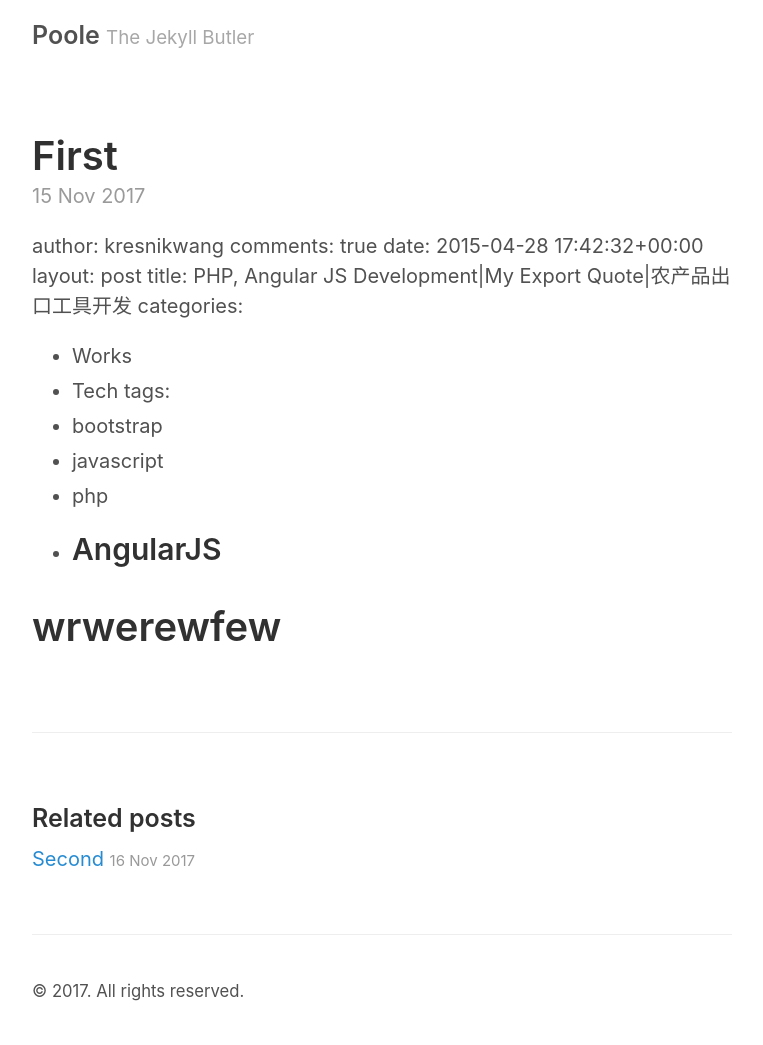
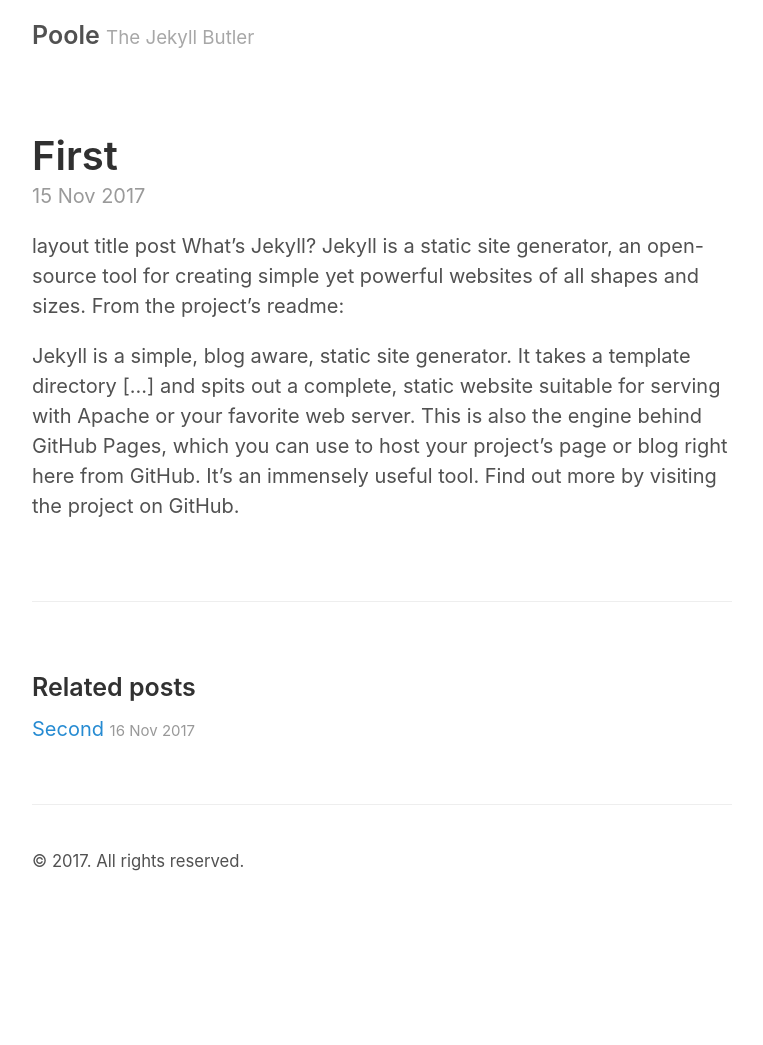
Before and after one commit to Stanley813/hybrid-blog, a Jekyll site: the page built from _posts/2017-11-15-first.md, in a window 1280 px wide. Shown: the whole page, without its empty margins (258-1021 px from the left). Built offline with Jekyll 4.4.1, drawn with Linux system fonts in a browser that asks for light colours; our own code applies the rules of GitHub Pages for plain Markdown files; after the commit the page ends 915 px from its top, so only the background shows below that.

Commit message:
Update 2017-11-15-first.md

```diff
--- a/_posts/2017-11-15-first.md
+++ b/_posts/2017-11-15-first.md
@@ -1,17 +1,7 @@
-author: kresnikwang
-comments: true
-date: 2015-04-28 17:42:32+00:00
-layout: post
-title: PHP, Angular JS Development|My Export Quote|农产品出口工具开发
-categories:
-- Works
-- Tech
-tags:
-- bootstrap
-- javascript
-- php
-- AngularJS
----
+layout	title
+post
+What's Jekyll?
+Jekyll is a static site generator, an open-source tool for creating simple yet powerful websites of all shapes and sizes. From the project's readme:
 
-
-# wrwerewfew
+Jekyll is a simple, blog aware, static site generator. It takes a template directory [...] and spits out a complete, static website suitable for serving with Apache or your favorite web server. This is also the engine behind GitHub Pages, which you can use to host your project’s page or blog right here from GitHub.
+It's an immensely useful tool. Find out more by visiting the project on GitHub.
```
